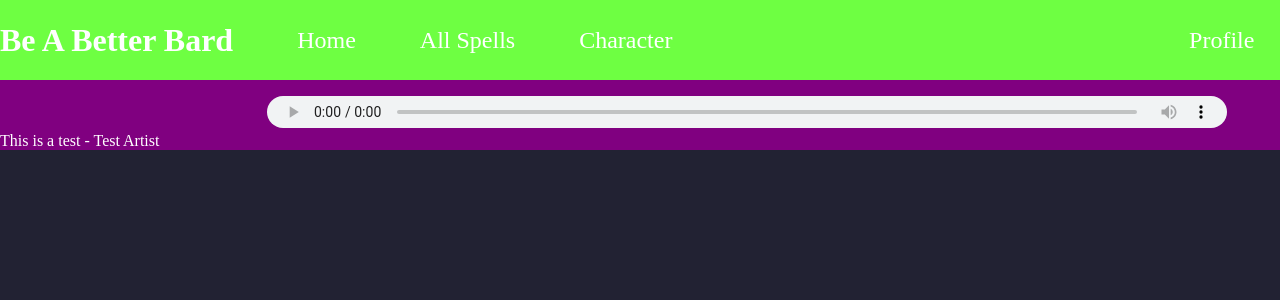
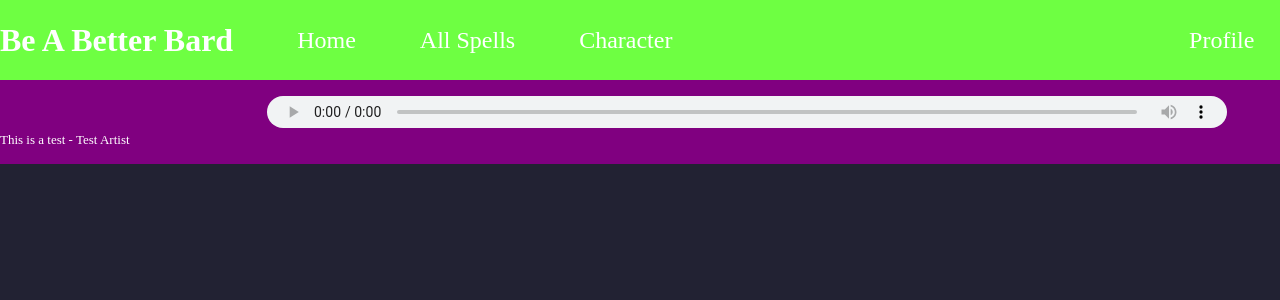
Before and after one commit to Jon-D-Smith/be_a_better_bard, a React (Create React App) app: page /spells in a window 1280 px wide. Shown: the top 300 px of the page. Built offline with nearby package versions, Linux system fonts and the light colour scheme.

Commit message:
Small style changes

```diff
--- a/src/components/Spell.js
+++ b/src/components/Spell.js
@@ -12,7 +12,7 @@ const [isVisible, setisVisible] = useState(false)
         <div></div>
       <audio controls id="player"><source src={sound} type="audio/mp3" /></audio>
       </div>
-      {soundName}
+      <div className="soundName">{soundName}</div>
     <div className="description">
     {isVisible && <Description
                       name={instance.name}
@@ -63,6 +63,10 @@ const SpellTab = styled.div`
       grid-column-start: 2;
       max-width: 80%;
     }
+    .soundName {
+      font-size: small;
+      margin-bottom: 1rem;
+    }
 `;
 
 export default Spell;
```
